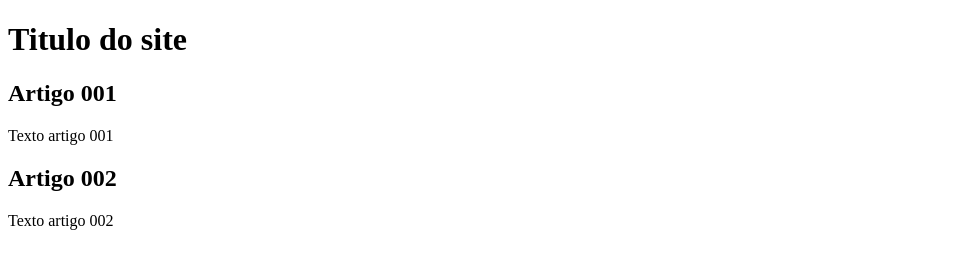
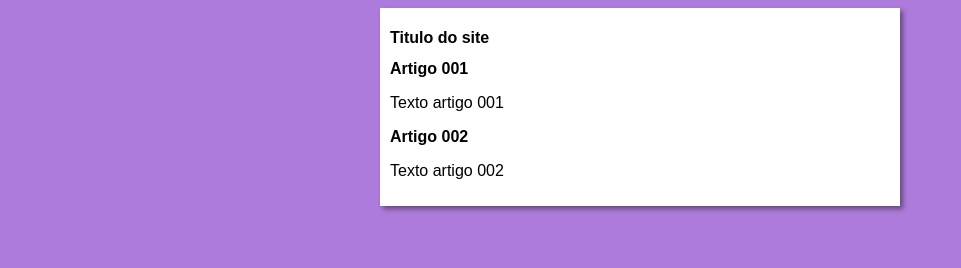
Before and after one commit to BrunoRoberto-Dev/projeto-site, a plain HTML site: page index.html in a window 1280 px wide. Shown: the whole page, without its empty margins (0-961 px from the left). Drawn offline with Linux system fonts and the light colour scheme.

Commit message:
Iniciei o design

```diff
--- /dev/null
+++ b/estilos/style.css
@@ -0,0 +1,16 @@
+* {
+    font-family: Arial, Helvetica, sans-serif;
+    font-size: 16px;
+}
+
+body {
+    background-color: rgb(173, 123, 219);
+}
+
+main {
+    background-color: #FFF;
+    width: 500px;
+    margin: auto;
+    padding: 10px;
+    box-shadow: 3px 3px 5px rgba(0, 0, 0, 0.425);
+}
--- a/index.html
+++ b/index.html
@@ -4,6 +4,7 @@
     <meta charset="UTF-8">
     <meta name="viewport" content="width=device-width, initial-scale=1.0">
     <title>Titulo do site</title>
+    <link rel="stylesheet" href="estilos/style.css">
 </head>
 <body>
     <main>
```
